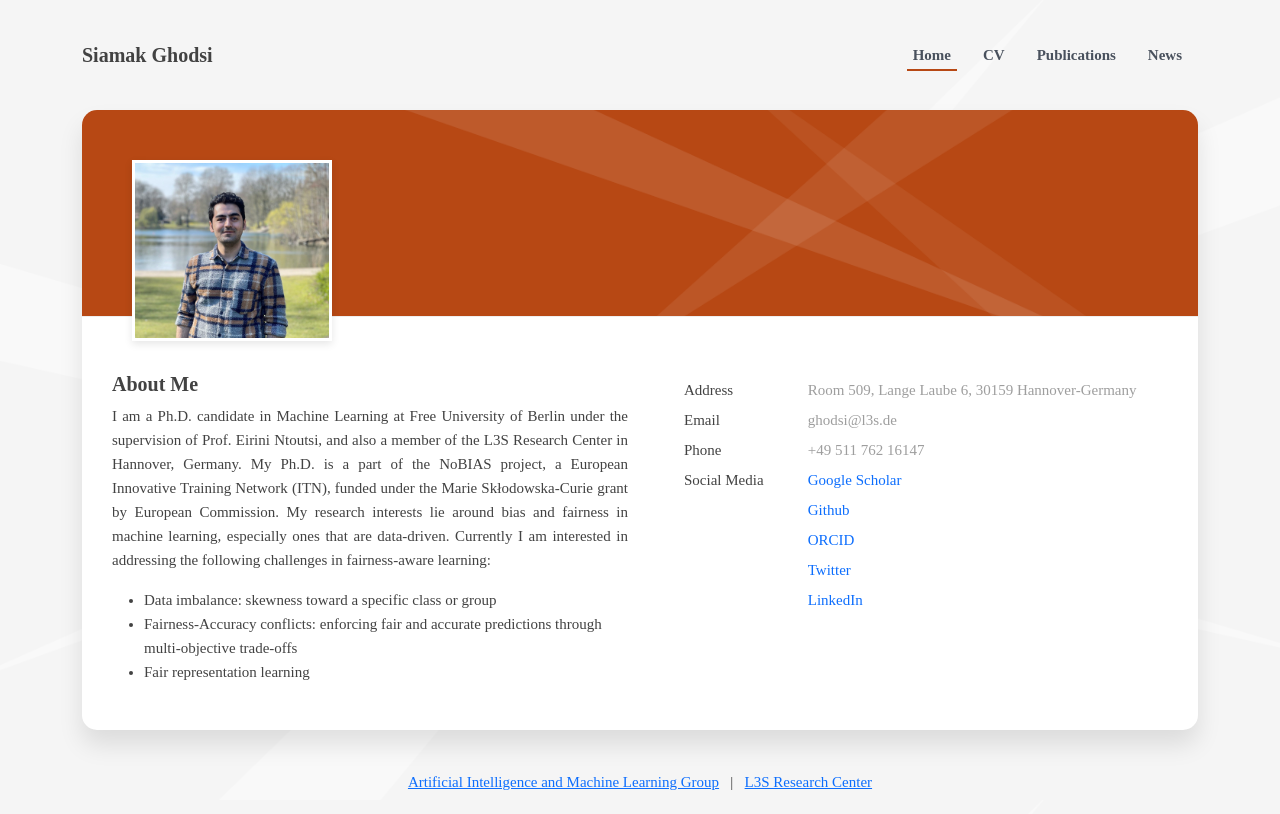
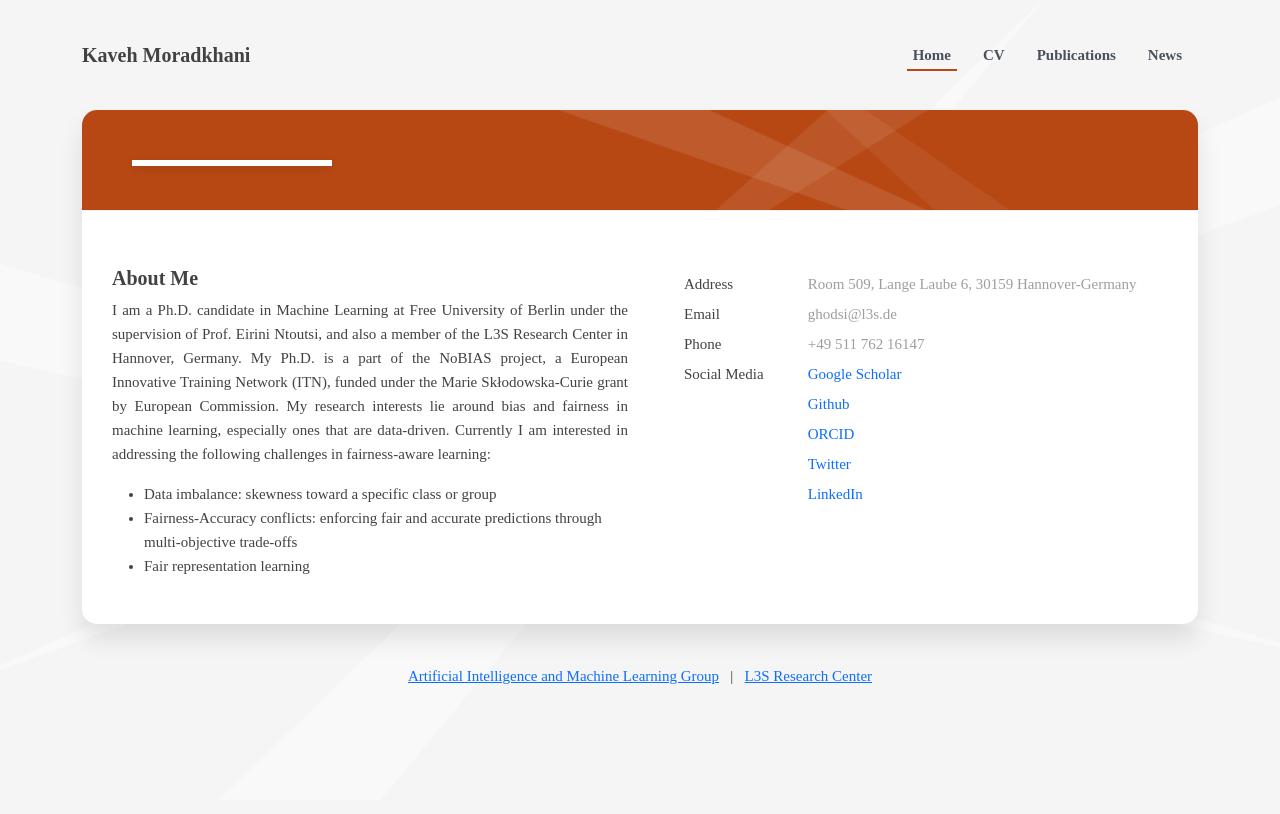
Before and after one commit to Kaveh-Moradkhani/kaveh-moradkhani.github.io, a plain HTML site: page index.html in a window 1280 px wide. Drawn offline with Linux system fonts and the light colour scheme.

Commit message:
chnage name

```diff
--- a/index.html
+++ b/index.html
@@ -8,7 +8,7 @@
     <link rel="stylesheet" href="./assets/css/bootstrap.min.css">
     <link rel="stylesheet" href="./assets/css/font-awesome.min.css">
     <link rel="stylesheet" href="./assets/css/style.css">
-    <title>Siamak Ghodsi Resume</title>
+    <title>Kaveh Moradkhani Resume</title>
 
         <!-- Global site tag (gtag.js) - Google Analytics -->
 <script async src="https://www.googletagmanager.com/gtag/js?id=UA-234798820-1"></script>
@@ -26,7 +26,7 @@
     <header id="header" class="header">
         <nav class="navbar navbar-expand-lg">
             <div class="container">
-                <a class="navbar-brand" href="#" style= "font-family: 'League Gothic';">Siamak Ghodsi</a>
+                <a class="navbar-brand" href="#" style= "font-family: 'League Gothic';">Kaveh Moradkhani</a>
                 <button class="navbar-toggler" type="button" data-bs-toggle="collapse"
                     data-bs-target="#navbarNavDropdown" aria-controls="navbarNavDropdown" aria-expanded="false"
                     aria-label="Toggle navigation">
@@ -71,7 +71,7 @@
                                     <div class="row">
                                         <div class="col-sm-4">
                                             <div class="profile">
-                                                <img src="./assets/images/profile.jpeg" alt="">
+                                                <!-- <img src="./assets/images/profile.jpeg" alt=""> -->
                                             </div>
                                         </div>
                                     </div>
@@ -388,7 +388,7 @@
                                                 <tbody>
                                                     <tr>
                                                         <td>
-                                                            <small><b>Siamak Ghodsi</b>, Harith Alani, Eirini Ntoutsi</small>
+                                                            <small><b>Kaveh Moradkhani</b>, Harith Alani, Eirini Ntoutsi</small>
                                                         </td>
                                                         <td>
                                                             <small>Context matters for fairness - a case study on the effect
@@ -413,7 +413,7 @@
 
                                                     <tr>
                                                         <td>
-                                                            <small>Seyed Amjad Seyedi, <b>S Siamak Ghodsi</b>, Fardin Akhlaghian,
+                                                            <small>Seyed Amjad Seyedi, <b>S Kaveh Moradkhani</b>, Fardin Akhlaghian,
                                                                 Mahdi Jalili, Parham Moradi</small>
                                                         </td>
                                                         <td>
@@ -438,7 +438,7 @@
 
                                                     <tr>
                                                         <td>
-                                                            <small>Sahar Tahmasebi, Parham Moradi, <b>Siamak Ghodsi</b>, Alireza Abdollahpouri</small>
+                                                            <small>Sahar Tahmasebi, Parham Moradi, <b>Kaveh Moradkhani</b>, Alireza Abdollahpouri</small>
                                                         </td>
                                                         <td>
                                                             <small>An ideal point based many-objective optimization for
@@ -463,7 +463,7 @@
 
                                                     <tr>
                                                         <td>
-                                                            <small><b>Siamak Ghodsi</b>, Parham Moradi, Sahar Tahmasebi</small>
+                                                            <small><b>Kaveh Moradkhani</b>, Parham Moradi, Sahar Tahmasebi</small>
                                                         </td>
                                                         <td>
                                                             <small>Graph-based Clustering for Multi-objective Evolutionary Algorithm</small>
@@ -487,7 +487,7 @@
 
                                                     <tr>
                                                         <td>
-                                                            <small><b>Siamak Ghodsi</b></small>
+                                                            <small><b>Kaveh Moradkhani</b></small>
                                                         </td>
                                                         <td>
                                                             <small>Poster</small>
```
